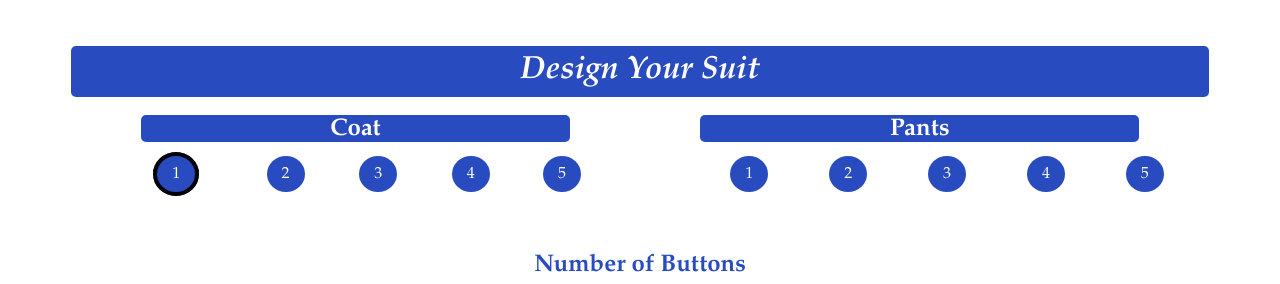
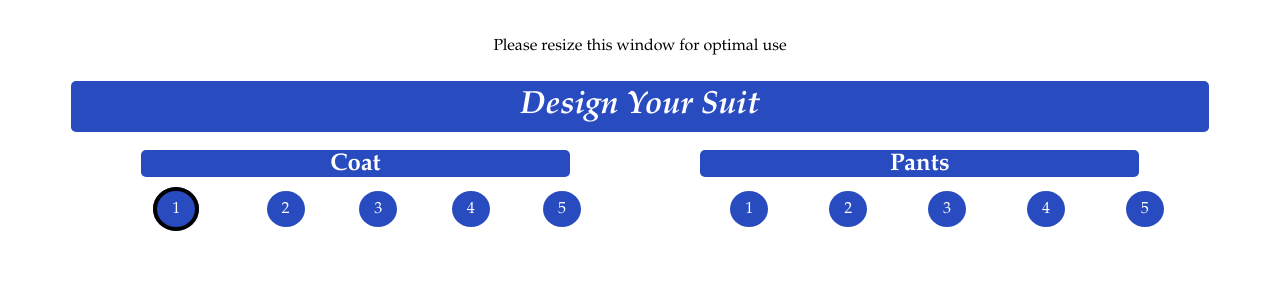
Before and after one commit to gkgupta95/custom-suits, a plain HTML site: page index.html in a window 1280 px wide. Shown: the part 189-473 px from the top of the page. Drawn offline with nearby package versions, Linux system fonts and the light colour scheme.

Commit message:
Update index.html

```diff
--- a/index.html
+++ b/index.html
@@ -13,6 +13,7 @@
         <img id='logo' src='https://cdn.shopify.com/s/files/1/1046/1302/t/2/assets/logo-inverted.png?2041073127092658543'/>
         <p id='Summary'>Summary</p>
     </div>
+    <p style='text-align:center;font-family:Palatino'>Please resize this window for optimal use</p>
     <h1>Design Your Suit</h1>
     <div id='header'>
         <h2 id='coat-header'>Coat</h2> <h2 id='pants-header'>Pants</h2>
```
